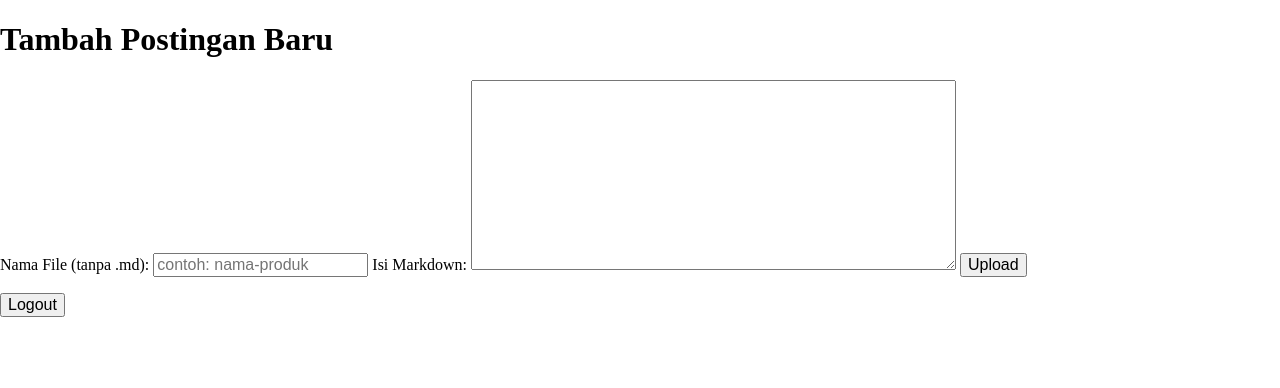
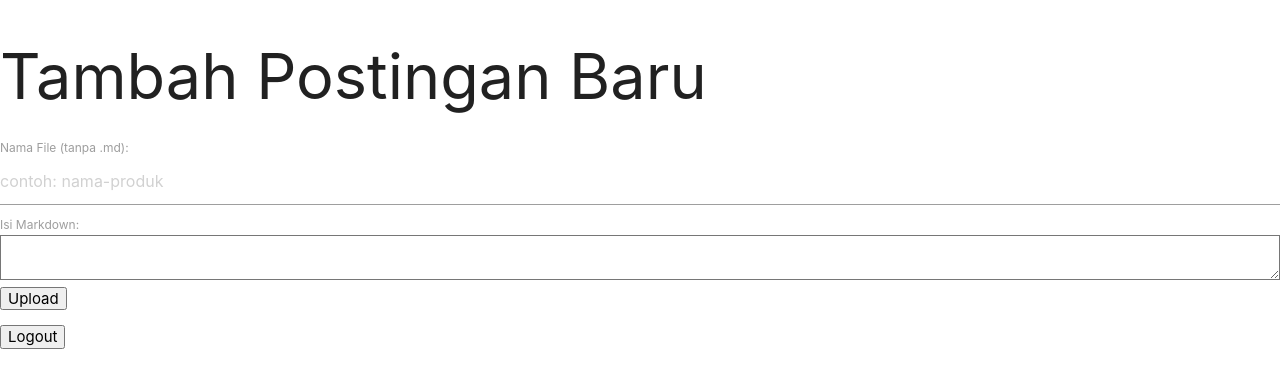
Before and after one commit to 7897git/7897git.github.io, a Jekyll site: the page built from admin/index.html, in a window 1280 px wide. Shown: the top 388 px of the page. Built offline with Jekyll 4.4.1, drawn with Linux system fonts in a browser that asks for light colours; comment, search, counter and statistics services are not loaded.

Commit message:
Update head.html

```diff
--- a/_includes/head.html
+++ b/_includes/head.html
@@ -13,4 +13,7 @@
   {% include sdk.html %}
 
 <script src="https://cdn.jsdelivr.net/npm/marked/marked.min.js"></script>
+
+    <link rel="stylesheet" href="https://cdnjs.cloudflare.com/ajax/libs/materialize/1.0.0/css/materialize.min.css">
+    <script src="https://cdnjs.cloudflare.com/ajax/libs/materialize/1.0.0/js/materialize.min.js"></script>
 </head>
```
